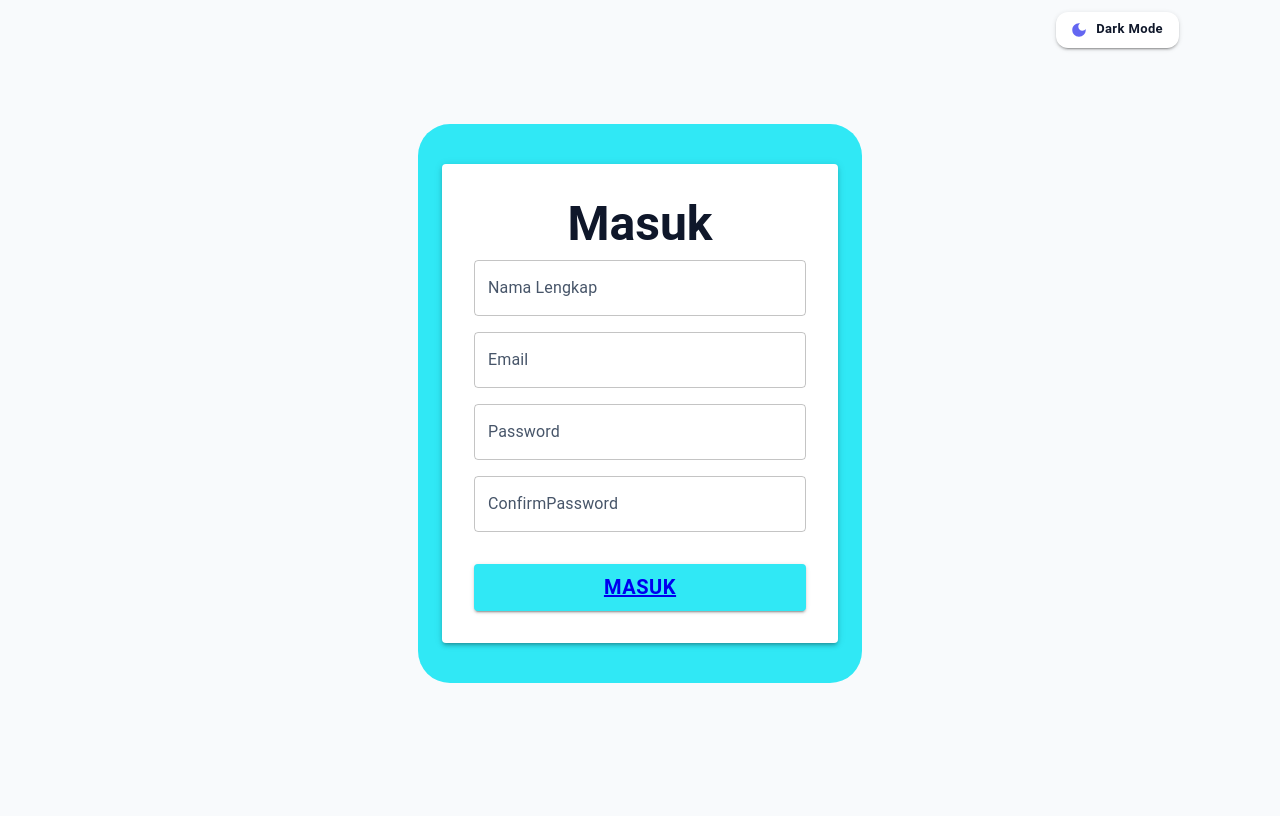
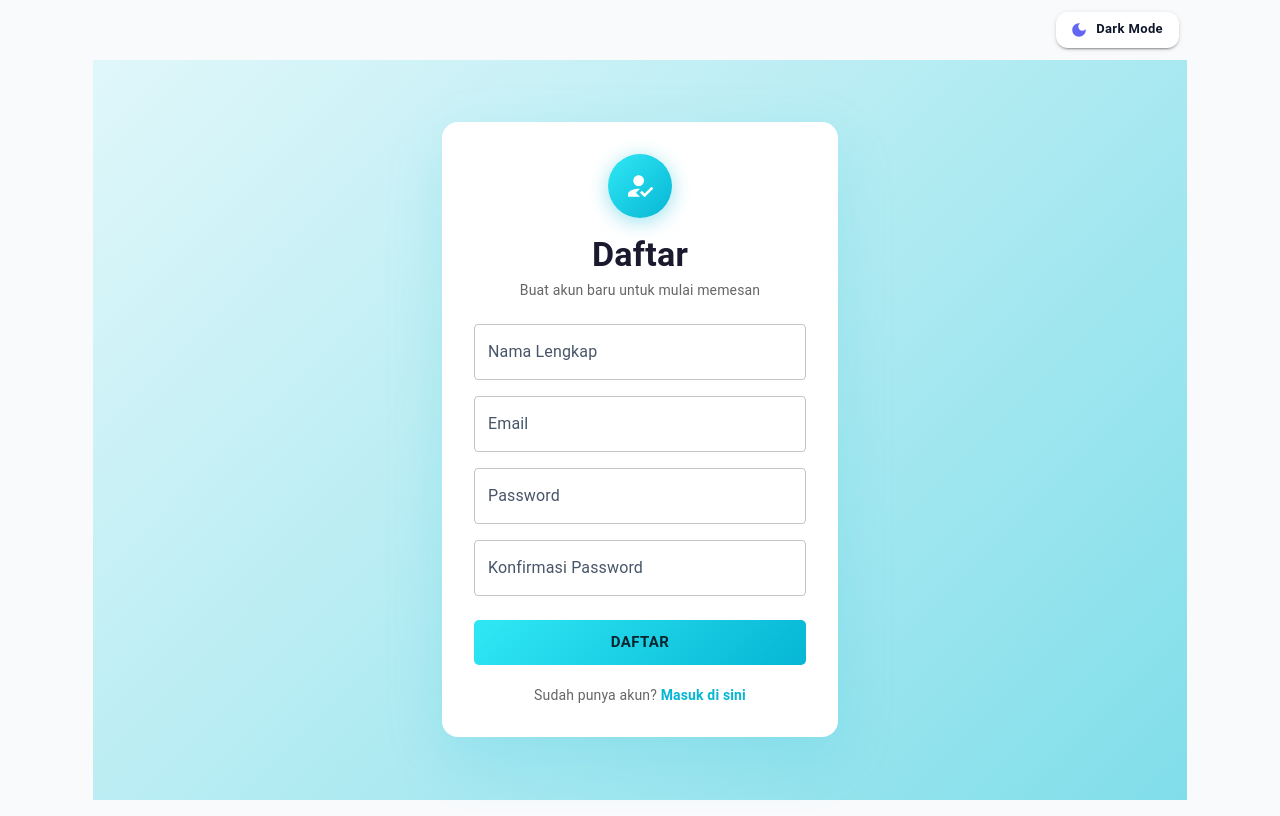
Before and after one commit to satriapinan/food-order-sttp, a React (Vite) app: page /register in a window 1280 px wide. Built offline with nearby package versions, Linux system fonts and the light colour scheme.

Commit message:
perbaikan akhir

```diff
--- a/src/pages/masuk.jsx
+++ b/src/pages/masuk.jsx
@@ -2,7 +2,7 @@ import Container from '@mui/material/Container';
 import Paper from '@mui/material/Paper';
 import Typography from '@mui/material/Typography';
 import Box from '@mui/material/Box';
-import {Link, useNavigate} from "react-router-dom";
+import { Link, useNavigate } from "react-router-dom";
 import { useState } from 'react';
 import { useFormik } from "formik";
 import * as Yup from "yup";
@@ -15,7 +15,7 @@ import AppSnackbar from "../components/AppSnackbar";
 import RestaurantMenuIcon from "@mui/icons-material/RestaurantMenu";
 
 const masukSchema = Yup.object({
-  email:Yup.string()
+  email: Yup.string()
     .email("Format email tidak valid")
     .required("Email harus diisi"),
   password: Yup.string()
@@ -37,33 +37,71 @@ export default function MasukPage() {
   });
 
   const handleCloseNotification = () => {
-      setNotification((prev) => ({...prev, open: false}));
+    setNotification((prev) => ({ ...prev, open: false }));
   };
 
   const formik = useFormik({
-      initialValues:{
-        email:"tiara@gmail.com",
-        password:"taf12345",
+    initialValues: {
+      email: "",
+      password: "",
     },
-      validationSchema:masukSchema,
-      onSubmit: async (values) =>{
+    validationSchema: masukSchema,
+    onSubmit: async (values, { setSubmitting }) => {
+      const cleanedEmail = values.email.trim();
+      const cleanedPassword = values.password;
+
+      try {
+        let loggedInUser = null;
+
+        // 1. Try signing in via API backend
         try {
           const payload = {
-            username: values.email,
-            email: values.email,
-            password: values.password,
+            username: cleanedEmail,
+            email: cleanedEmail,
+            password: cleanedPassword,
           };
           const res = await api.post("/user-management/users/sign-in", payload);
-          const userData = res.data?.data || res.data;
+          if (res.data) {
+            const resUserData = res.data.user || res.data?.data || res.data;
+            loggedInUser = {
+              ...resUserData,
+              token: res.data.token || resUserData.token,
+              email: cleanedEmail,
+            };
+          }
+        } catch (apiErr) {
+          // If API fails (e.g. server offline or user only registered locally), fallback to local storage check
+        }
 
-          if (masuk) {
-            masuk(userData);
+        // 2. Fallback: Validate against registered users in localStorage
+        if (!loggedInUser) {
+          const registeredUsers = JSON.parse(localStorage.getItem("registeredUsers")) || [];
+          const userFound = registeredUsers.find(
+            (u) => u.email?.trim()?.toLowerCase() === cleanedEmail.toLowerCase()
+          );
+
+          if (userFound) {
+            if (userFound.password === cleanedPassword) {
+              loggedInUser = userFound;
+            } else {
+              throw new Error("Password yang Anda masukkan salah!");
+            }
+          } else if (cleanedEmail.toLowerCase() === "tiara@gmail.com" && cleanedPassword === "taf12345") {
+            // Default demo account compatibility
+            loggedInUser = { name: "Tiara", email: cleanedEmail };
+          } else {
+            throw new Error("Email belum terdaftar! Silakan daftar akun baru terlebih dahulu.");
+          }
+        }
+
+        if (masuk && loggedInUser) {
+          masuk(loggedInUser);
         }
 
         setNotification({
-            open:true,
-            message:'Login berhasil!',
-            severity:"success",
+          open: true,
+          message: 'Login berhasil!',
+          severity: "success",
         });
 
         setTimeout(() => {
@@ -71,14 +109,14 @@ export default function MasukPage() {
         }, 1500);
 
       } catch (err) {
-          const errorMessage =
-          err.response?.data?.message ||
-          "Login gagal! Periksa email dan password Anda.";
+        const errorMessage = err.message || "Login gagal! Periksa email dan password Anda.";
         setNotification({
-            open:true,
-            message:errorMessage,
-            severity:"error",
+          open: true,
+          message: errorMessage,
+          severity: "error",
         });
+      } finally {
+        setSubmitting(false);
       }
     },
   });
@@ -148,7 +186,6 @@ export default function MasukPage() {
           </Box>
 
           <Box component="form" onSubmit={formik.handleSubmit} noValidate>
-
             <AppTextField
               label="Email"
               type='email'
@@ -157,7 +194,8 @@ export default function MasukPage() {
               onChange={formik.handleChange}
               onBlur={formik.handleBlur}
               error={formik.touched.email && Boolean(formik.errors.email)}
-            helperText={formik.touched.email && formik.errors.email}/>
+              helperText={formik.touched.email && formik.errors.email}
+            />
 
             <AppTextField
               label="Password"
@@ -167,7 +205,8 @@ export default function MasukPage() {
               onChange={formik.handleChange}
               onBlur={formik.handleBlur}
               error={formik.touched.password && Boolean(formik.errors.password)}
-            helperText={formik.touched.password && formik.errors.password}/>
+              helperText={formik.touched.password && formik.errors.password}
+            />
 
             <AppButton
               type="submit"
@@ -212,7 +251,8 @@ export default function MasukPage() {
         open={notification.open}
         message={notification.message}
         severity={notification.severity}
-        onClose={handleCloseNotification}/>
+        onClose={handleCloseNotification}
+      />
     </Box>
   );
-};
+}
--- a/src/pages/register.jsx
+++ b/src/pages/register.jsx
@@ -1,15 +1,20 @@
 import Container from '@mui/material/Container';
 import Paper from '@mui/material/Paper';
 import Typography from '@mui/material/Typography';
-import Button from '@mui/material/Button';
-import {Link, NavLink, useNavigate} from "react-router-dom";
+import Box from '@mui/material/Box';
+import { Link, useNavigate } from "react-router-dom";
 import { useState } from 'react';
 import { useFormik } from "formik";
 import * as Yup from "yup";
 import { useAuth } from '../hooks/useAuth';
+import { useTheme } from "../hooks/useThemes";
 import AppTextField from '../components/AppTextField';
+import AppButton from "../components/AppButton";
+import AppSnackbar from "../components/AppSnackbar";
+import api from '../services/api';
+import HowToRegIcon from '@mui/icons-material/HowToReg';
 
-const registerScehema = Yup.object({
+const registerSchema = Yup.object({
   name: Yup.string()
     .required("Nama harus diisi"),
   email: Yup.string()
@@ -24,45 +29,140 @@ const registerScehema = Yup.object({
 });
 
 export default function RegisterPage() {
-    const show = true;
-    const [ count, setCount] = useState(0);
   const navigate = useNavigate();
+  const { register } = useAuth();
+  const { mode } = useTheme();
+  const isDark = mode === "dark";
 
-    const tologin = () => {
-        navigate("/login");
+  const [notification, setNotification] = useState({
+    open: false,
+    message: "",
+    severity: "success",
+  });
+
+  const handleCloseNotification = () => {
+    setNotification((prev) => ({ ...prev, open: false }));
+  };
+
+  const formik = useFormik({
+    initialValues: {
+      name: "",
+      email: "",
+      password: "",
+      confirmPassword: "",
+    },
+    validationSchema: registerSchema,
+    onSubmit: async (values, { setSubmitting }) => {
+      const cleanedName = values.name.trim();
+      const cleanedEmail = values.email.trim();
+      const cleanedPassword = values.password;
+
+      try {
+        if (register) {
+          register({
+            name: cleanedName,
+            email: cleanedEmail,
+            password: cleanedPassword,
+          });
         }
 
-    const{ register }= useAuth();
+        try {
+          await api.post("/user-management/users/sign-up", {
+            username: cleanedEmail,
+            fullname: cleanedName,
+            password: cleanedPassword,
+            retypePassword: values.confirmPassword,
+          });
+        } catch (apiErr) {
+          // Backend API call optional if server not running or network issue
+        }
 
-    const formik = useFormik({
-      initialValues:{
-        name:"",
-        email:"",
-        password:"",
-        confirmPassword:"",
-      },
-      validationSchema:registerScehema,
-      onSubmit:async (values) =>{
-        await register(values.name, values.email, values.email, values.confirmPassword);
-        navigate("/food-order");
-
-      }
+        setNotification({
+          open: true,
+          message: "Pendaftaran berhasil! Mengalihkan ke halaman masuk...",
+          severity: "success",
         });
 
-    if (show)
-  return(
+        setTimeout(() => {
+          navigate("/masuk");
+        }, 1500);
+      } catch (err) {
+        setNotification({
+          open: true,
+          message: err.message || "Pendaftaran gagal!",
+          severity: "error",
+        });
+      } finally {
+        setSubmitting(false);
+      }
+    },
+  });
 
-    <Container maxWidth="xs" sx={{ mt: 8, backgroundColor: '#30e8f5', p:5, borderRadius: 8}}>
-      {/*kotak isi from*/}
+  return (
+    <Box
+      sx={{
+        minHeight: "calc(100vh - 60px)",
+        display: "flex",
+        alignItems: "center",
+        justifyContent: "center",
+        background: isDark
+          ? "linear-gradient(135deg, #0f0f1a 0%, #1a1a2e 50%, #16213e 100%)"
+          : "linear-gradient(135deg, #e0f7fa 0%, #b2ebf2 50%, #80deea 100%)",
+        py: 4,
+      }}
+    >
+      <Container maxWidth="xs">
+        <Paper
+          elevation={isDark ? 0 : 6}
+          sx={{
+            p: 4,
+            borderRadius: 4,
+            background: isDark
+              ? "linear-gradient(145deg, #1e1e2e, #252535)"
+              : "#fff",
+            border: isDark ? "1px solid rgba(48,232,245,0.2)" : "none",
+            boxShadow: isDark
+              ? "0 20px 60px rgba(0,0,0,0.5)"
+              : "0 20px 60px rgba(6,182,212,0.15)",
+          }}
+        >
+          {/* Header */}
+          <Box sx={{ textAlign: "center", mb: 3 }}>
+            <Box
+              sx={{
+                display: "inline-flex",
+                alignItems: "center",
+                justifyContent: "center",
+                width: 64,
+                height: 64,
+                borderRadius: "50%",
+                background: "linear-gradient(135deg, #30e8f5, #06b6d4)",
+                mb: 2,
+                boxShadow: "0 4px 20px rgba(6,182,212,0.4)",
+              }}
+            >
+              <HowToRegIcon sx={{ color: "#fff", fontSize: 32 }} />
+            </Box>
 
-      <Paper elevation={3} sx={{ p: 4, textAlign: "center"}}>
             <Typography
-        variant='h3' sx={{ mb:1, fontWeight:"bold" }}>
-            <Link to="/masuk"></Link>
-          Masuk
+              variant="h4"
+              sx={{
+                fontWeight: "bold",
+                color: isDark ? "#e0e0e0" : "#1a1a2e",
+                mb: 0.5,
+              }}
+            >
+              Daftar
             </Typography>
-        <Typography>
-          <from onSubmit={formik.handleSubmit}>
+            <Typography
+              variant="body2"
+              sx={{ color: isDark ? "#9e9e9e" : "#666" }}
+            >
+              Buat akun baru untuk mulai memesan
+            </Typography>
+          </Box>
+
+          <Box component="form" onSubmit={formik.handleSubmit} noValidate>
             <AppTextField
               label="Nama Lengkap"
               name="name"
@@ -70,59 +170,92 @@ export default function RegisterPage() {
               onChange={formik.handleChange}
               onBlur={formik.handleBlur}
               error={formik.touched.name && Boolean(formik.errors.name)}
-            helperText={formik.touched.name && formik.errors.name}/>
+              helperText={formik.touched.name && formik.errors.name}
+            />
 
             <AppTextField
               label="Email"
-            type='email'
+              type="email"
               name="email"
               value={formik.values.email}
               onChange={formik.handleChange}
               onBlur={formik.handleBlur}
               error={formik.touched.email && Boolean(formik.errors.email)}
-            helperText={formik.touched.email && formik.errors.email}/>
+              helperText={formik.touched.email && formik.errors.email}
+            />
 
             <AppTextField
               label="Password"
-            type='password'
+              type="password"
               name="password"
               value={formik.values.password}
               onChange={formik.handleChange}
               onBlur={formik.handleBlur}
               error={formik.touched.password && Boolean(formik.errors.password)}
-            helperText={formik.touched.password && formik.errors.password}/>
+              helperText={formik.touched.password && formik.errors.password}
+            />
 
             <AppTextField
-            label="ConfirmPassword"
-            type='confirmPassword'
+              label="Konfirmasi Password"
+              type="password"
               name="confirmPassword"
               value={formik.values.confirmPassword}
               onChange={formik.handleChange}
               onBlur={formik.handleBlur}
-            error={formik.touched.confirmPassword && Boolean(formik.errors.confirmPassword)}
-            helperText={formik.touched.confirmPassword && formik.errors.confirmPassword}/>
+              error={
+                formik.touched.confirmPassword &&
+                Boolean(formik.errors.confirmPassword)
+              }
+              helperText={
+                formik.touched.confirmPassword && formik.errors.confirmPassword
+              }
+            />
 
-          </from>
+            <AppButton
+              type="submit"
+              sx={{
+                mt: 1,
+                background: "linear-gradient(135deg, #30e8f5, #06b6d4)",
+                color: "#062630",
+                fontWeight: "bold",
+                fontSize: "15px",
+                py: 1.2,
+                "&:hover": {
+                  background: "linear-gradient(135deg, #06b6d4, #0891b2)",
+                },
+              }}
+            >
+              {formik.isSubmitting ? "Memproses..." : "Daftar"}
+            </AppButton>
+          </Box>
+
+          {/* Footer */}
+          <Box sx={{ textAlign: "center", mt: 2.5 }}>
+            <Typography
+              variant="body2"
+              sx={{ color: isDark ? "#9e9e9e" : "#666" }}
+            >
+              Sudah punya akun?{" "}
+              <Link
+                to="/masuk"
+                style={{
+                  color: isDark ? "#30e8f5" : "#06b6d4",
+                  fontWeight: "bold",
+                  textDecoration: "none",
+                }}
+              >
+                Masuk di sini
+              </Link>
             </Typography>
-        <Button
-        onClick={tologin}
-        style={count < 5 ? StyleSheet.Button : StyleSheet.buttonB}
-        onClick ={() => setCount ()}
-          fullWidth variant="contained"
-          sx={{ mt:2,
-            backgroundColor:"#30e8f5",
-            fontSize: '20px',
-            fontWeight:"bold",
-            '&:hover':{
-              backgroundColor:"rgb(17, 16, 20)",
-            }
-          }}>
-            <NavLink to="/masuk">
-            Masuk
-            </NavLink>
-        </Button>
-        {/*tombol masuk*/}
+          </Box>
         </Paper>
       </Container>
+      <AppSnackbar
+        open={notification.open}
+        message={notification.message}
+        severity={notification.severity}
+        onClose={handleCloseNotification}
+      />
+    </Box>
   );
-};
+}
```
Also changed, not shown: src/providers/AuthProvider.jsx (+24 -3 lines). Lines whose indentation alone changed are shown as unchanged.
